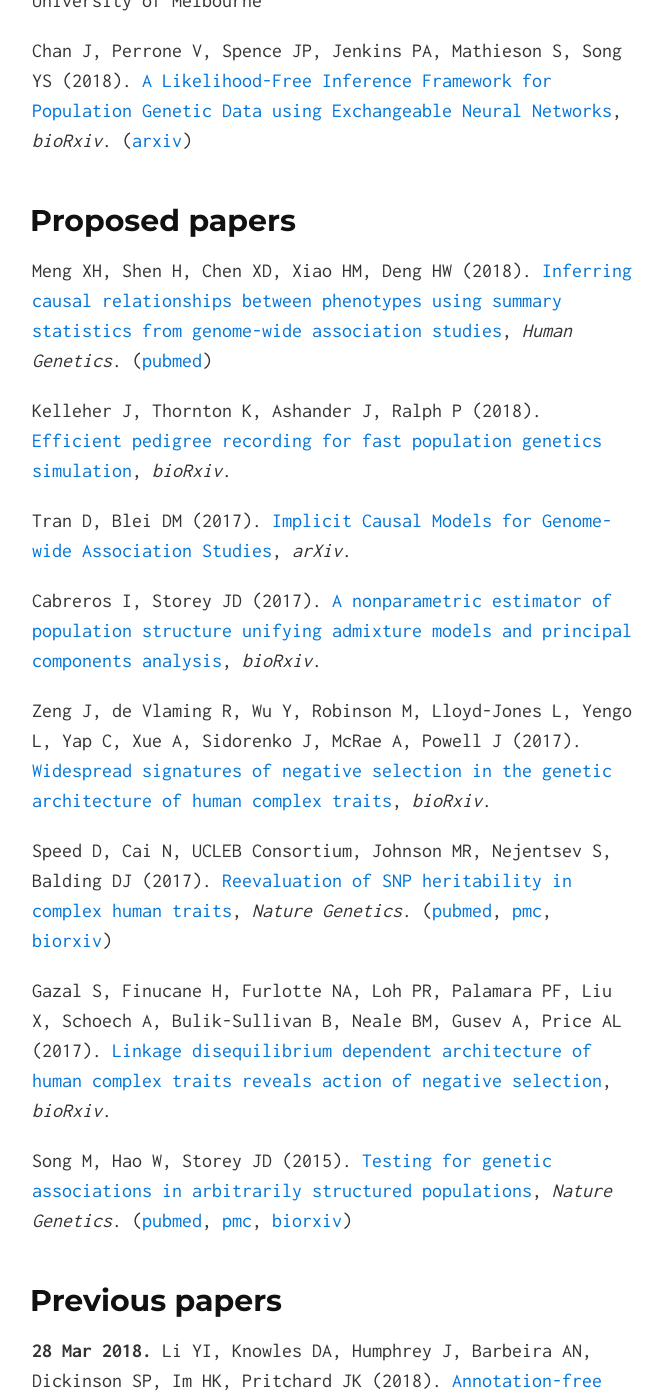
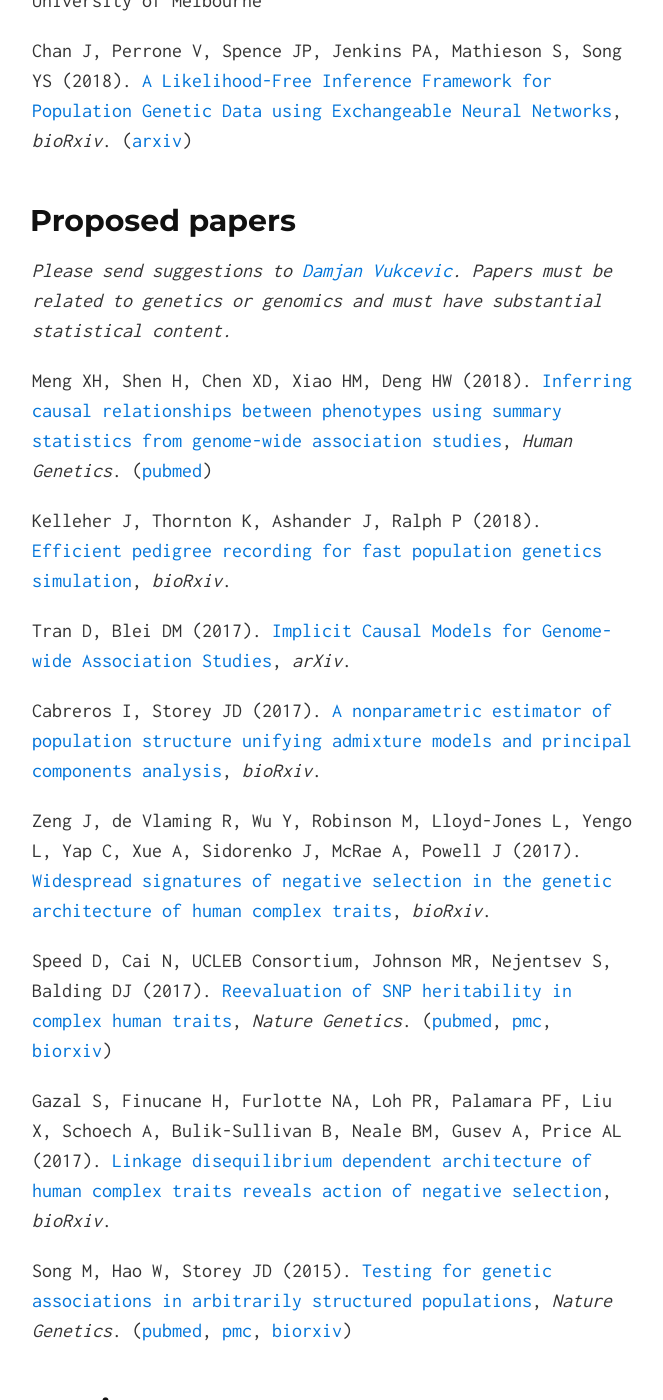
Before and after one commit to melbintgen/statgen-journal-club, a Jekyll site: the page built from index.md, in a window 1280 px wide and 1400 px high, scrolled down 464 px. Shown: the whole window, without its empty margins (308-971 px from the left). Built offline with Jekyll 4.4.1, drawn with Linux system fonts in a browser that asks for light colours; our own code applies the rules of GitHub Pages for plain Markdown files; some of the changed text lies outside the part shown.

Commit message:
More info about the club
* Instructions about submitting paper suggestions
* Membership is open to anyone

```diff
--- a/index.md
+++ b/index.md
@@ -15,6 +15,10 @@ Exchangeable Neural Networks](https://doi.org/10.1101/267211 ), *bioRxiv*.
 
 
 ## Proposed papers
+
+*Please send suggestions to [Damjan Vukcevic](damjan.vukcevic@unimelb.edu.au).
+Papers must be related to genetics or genomics and must have substantial
+statistical content.*
 
 Meng XH, Shen H, Chen XD, Xiao HM, Deng HW (2018).  [Inferring causal
 relationships between phenotypes using summary statistics from genome-wide
@@ -68,7 +72,7 @@ LeafCutter](https://dx.doi.org/10.1038/s41588-017-0004-9), *Nature Genetics*.
 
 To be notified about future meetings of the club, please
 [subscribe](https://lists.unimelb.edu.au/subscribe/statgen) to the mailing
-list.
+list.  Membership is open to anyone who is interested.
 
 To manage your subscription or find out more about the list, please visit the
 list's [website](https://lists.unimelb.edu.au/info/statgen).
```
